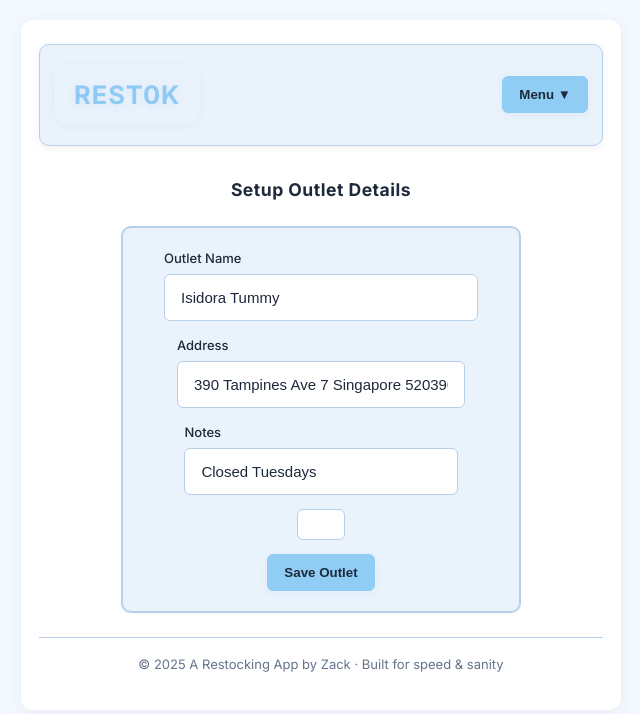
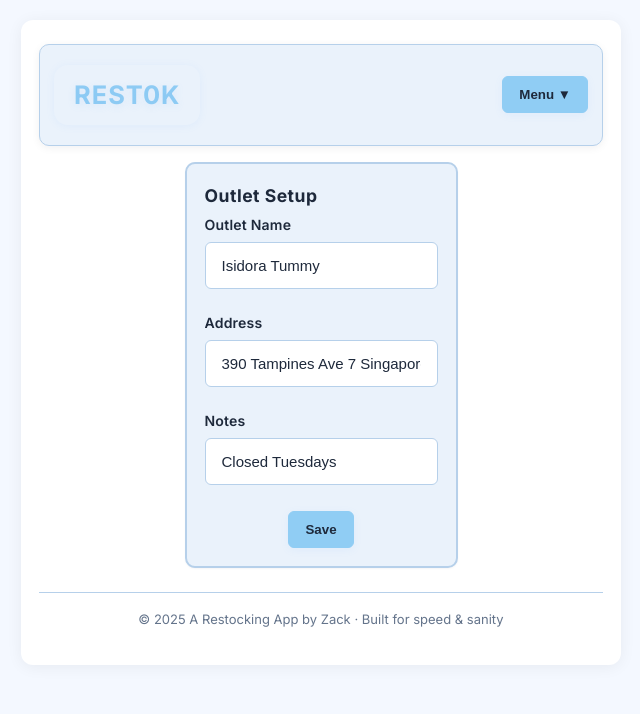
Before and after one commit to Detectiveplati/personal, a Flask app: template restocking/templates/outlet_form.html in a window 1280 px wide. Shown: the top 714 px of the page, without its empty margins (319-959 px from the left). Run offline with Flask 3, Linux system fonts and the light colour scheme; the template is opened without the code that fills it: values that come from a table or form of the project are taken from there, others are empty; data comes from the database, SQL or seed files in the repository.

Commit message:
Fixed outlet_form.html

```diff
--- a/restocking/templates/outlet_form.html
+++ b/restocking/templates/outlet_form.html
@@ -1,20 +1,21 @@
 {% extends "base.html" %}
 {% block content %}
-{% set back_url = url_for('suppliers_list') %}
-<h3>Setup Outlet Details</h3>
-<form method="post" class="card grid" style="max-width:400px; gap:14px;">
-  <label>Outlet Name
-    <input name="name" value="{{ outlet.name if outlet else '' }}" required>
-  </label>
-  <label>Address
-    <input name="address" value="{{ outlet.address if outlet else '' }}">
-  </label>
-  <label>Notes
-    <input name="notes" value="{{ outlet.notes if outlet else '' }}" placeholder="Any special instructions">
-  </label>
-  <input id="qty_{{it.id}}" name="qty_{{it.id}}" type="number" min="0"
-       value="{{ form_data.get('qty_' + it.id|string, '0.00') }}"
-       step="{{ it.default_qty }}" class="qty-input">
-  <button type="submit" class="btn primary">Save Outlet</button>
-</form>
+<div class="card" style="max-width:400px; margin:auto; padding:18px;">
+  <h3 style="margin-top:0;">Outlet Setup</h3>
+  <form method="post" class="grid" style="gap: 12px;">
+    <label class="form-label">
+      <span>Outlet Name</span>
+      <input name="name" value="{{ outlet.name if outlet else '' }}" required class="input-wide">
+    </label>
+    <label class="form-label">
+      <span>Address</span>
+      <input name="address" value="{{ outlet.address if outlet else '' }}" class="input-wide">
+    </label>
+    <label class="form-label">
+      <span>Notes</span>
+      <input name="notes" value="{{ outlet.notes if outlet else '' }}" class="input-wide">
+    </label>
+    <button type="submit" class="btn primary">Save</button>
+  </form>
+</div>
 {% endblock %}
```
